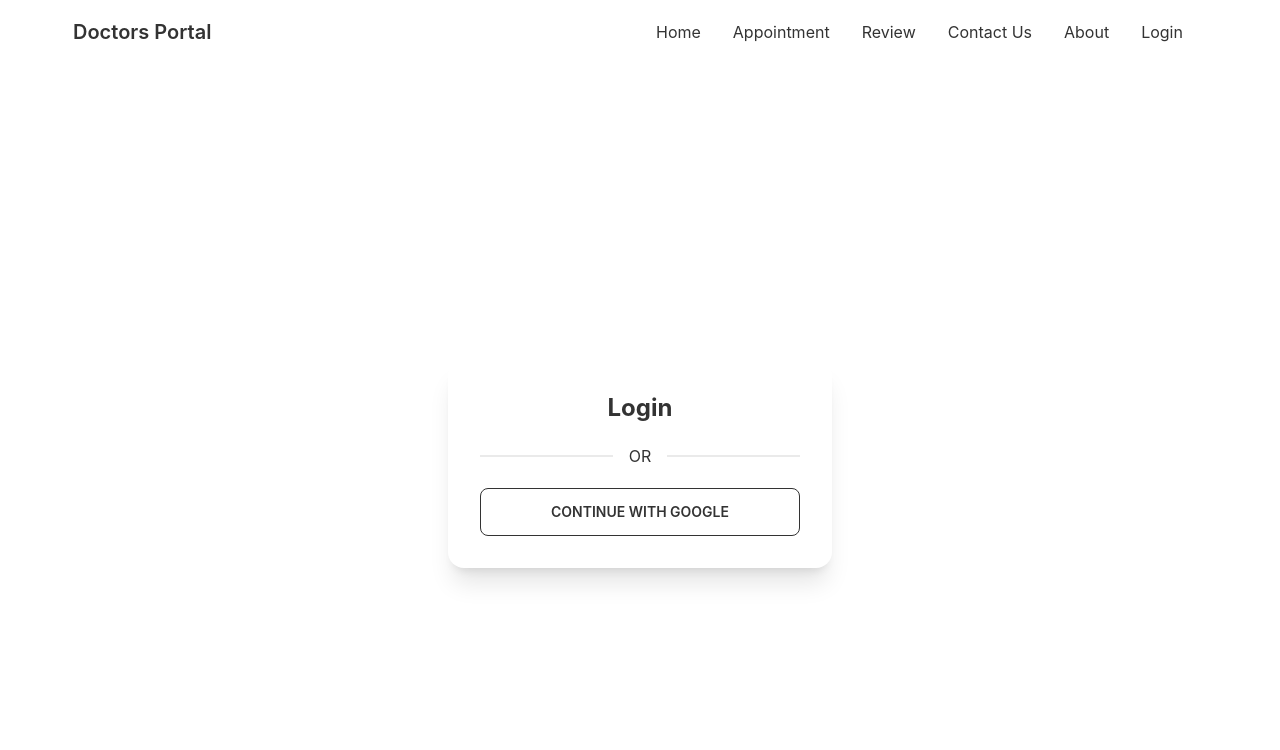
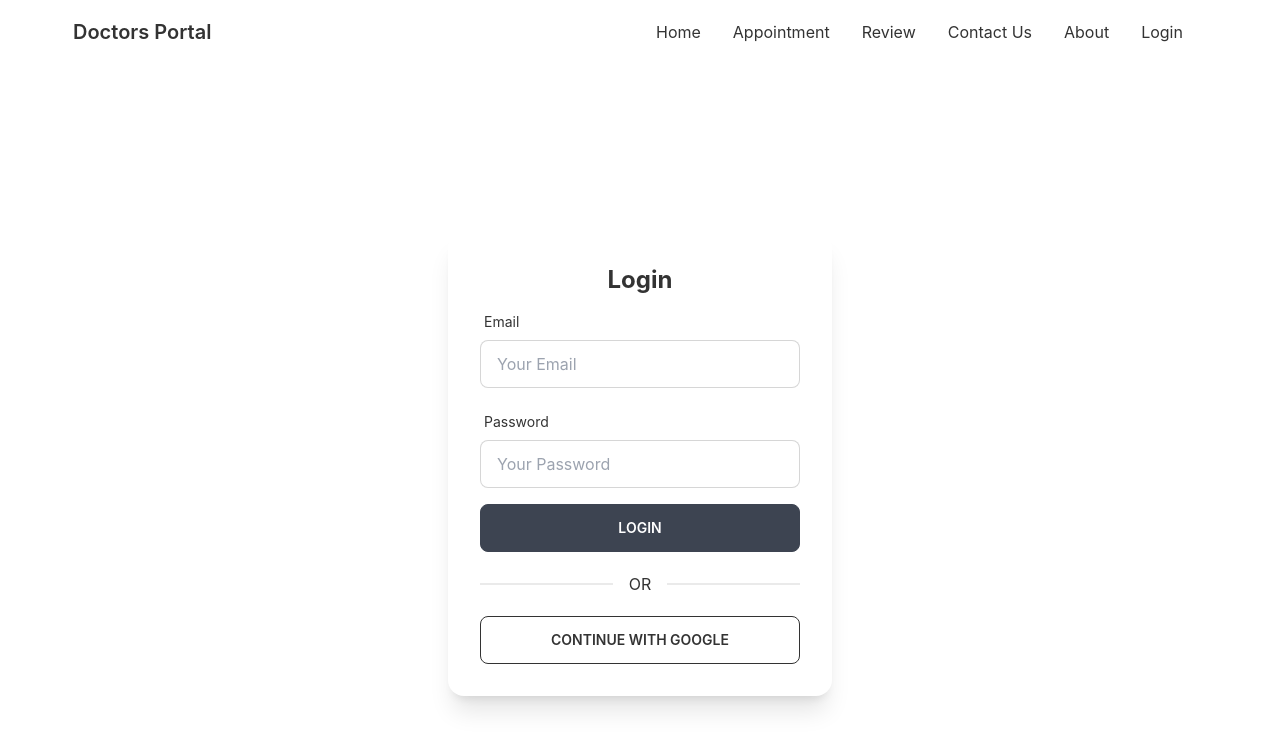
Before and after one commit to SJMormo/doctors-portal-client, a React (Create React App) app: page /login in a window 1280 px wide. Shown: the top 750 px of the page. Built offline with nearby package versions, Linux system fonts and the light colour scheme; no server answers.

Commit message:
user login added. react form used

```diff
--- a/package.json
+++ b/package.json
@@ -13,6 +13,7 @@
     "react-day-picker": "^8.0.5",
     "react-dom": "^18.1.0",
     "react-firebase-hooks": "^5.0.3",
+    "react-hook-form": "^7.31.2",
     "react-router-dom": "^6.3.0",
     "react-scripts": "5.0.1",
     "web-vitals": "^2.1.4"
--- a/src/Pages/Login/Login.js
+++ b/src/Pages/Login/Login.js
@@ -1,24 +1,97 @@
 import React from 'react';
-import { useSignInWithGoogle } from 'react-firebase-hooks/auth';
+import { useSignInWithEmailAndPassword, useSignInWithGoogle } from 'react-firebase-hooks/auth';
 import auth from '../../firebase.init';
-
+import { useForm } from "react-hook-form";
+import Loading from '../Shared/Loading';
 
 const Login = () => {
-    const [signInWithGoogle, user, loading, error] = useSignInWithGoogle(auth);
+    const [
+        signInWithEmailAndPassword,
+        user,
+        loading,
+        error,
+    ] = useSignInWithEmailAndPassword(auth);
+    const [signInWithGoogle, guser, gLoading, gError] = useSignInWithGoogle(auth);
+    const { register, formState: { errors }, handleSubmit } = useForm();
 
-    if(user) {
+    let signInError;
+
+    if (user) {
         console.log(user);
     }
+
+    if (loading || gLoading) {
+        return <Loading />
+    }
+
+    if (error || gError) {
+        signInError = <p className='text-red-500'>{error?.message || gError?.message}</p>
+    }
+
+    const onSubmit = data => {
+        signInWithEmailAndPassword(data.email, data.password);
+    };
     return (
         <div className='flex h-screen justify-center items-center'>
-            <div class="card w-96 bg-base-100 shadow-xl">
-                <div class="card-body">
-                    <h2 class="text-center text-2xl font-bold">Login</h2>
+            <div className="card w-96 bg-base-100 shadow-xl">
+                <div className="card-body">
+                    <h2 className="text-center text-2xl font-bold">Login</h2>
+
+                    <form onSubmit={handleSubmit(onSubmit)}>
+
+                        <div className="form-control w-full max-w-xs">
+                            <label className="label">
+                                <span className="label-text">Email</span>
+                            </label>
+                            <input type="email" placeholder="Your Email" className="input input-bordered w-full max-w-xs"
+                                {...register("email", {
+                                    required: {
+                                        value: true,
+                                        message: 'Email is required'
+                                    },
+                                    pattern: {
+                                        value: /[a-z0-9]+@[a-z]+\.[a-z]{2,3}/,
+                                        message: 'error message'
+                                    }
+                                })}
+                            />
+                            <label className="label">
+                                {errors.email?.type === 'required' && <span className="label-text-alt text-red-500">{errors.email.message}</span>}
+                                {errors.email?.type === 'pattern' && <span className="label-text-alt text-red-500">{errors.email.message}</span>}
+                            </label>
+                        </div>
+
+                        <div className="form-control w-full max-w-xs">
+                            <label className="label">
+                                <span className="label-text">Password</span>
+                            </label>
+                            <input type="password" placeholder="Your Password" className="input input-bordered w-full max-w-xs"
+                                {...register("password", {
+                                    required: {
+                                        value: true,
+                                        message: 'Password is required'
+                                    },
+                                    minLength: {
+                                        value: 6,
+                                        message: 'Must be at least 6 character'
+                                    }
+                                })}
+                            />
+                            <label className="label">
+                                {errors.password?.type === 'required' && <span className="label-text-alt text-red-500">{errors.password.message}</span>}
+                                {errors.password?.type === 'minLength' && <span className="label-text-alt text-red-500">{errors.password.message}</span>}
+
+                            </label>
+                        </div>
+
+                        {signInError}
+                        <input className='btn w-full max-w-xs text-white' type="submit" value="Login" />
+                    </form>
 
                     <div className='divider'>OR</div>
                     <button
                         onClick={() => signInWithGoogle()}
-                        class="btn btn-outline uppercase">Continue With GOOGLE</button>
+                        className="btn btn-outline uppercase">Continue With GOOGLE</button>
                 </div>
             </div>
         </div>
--- /dev/null
+++ b/src/Pages/Shared/Loading.js
@@ -0,0 +1,11 @@
+import React from 'react';
+
+const Loading = () => {
+    return (
+        <div className='h-screen flex justify-center items-center'>
+            <button class="btn loading">loading</button>
+        </div>
+    );
+};
+
+export default Loading;
```
Also changed, not shown: 1 other file (tests, documents, lock files or other folders).
